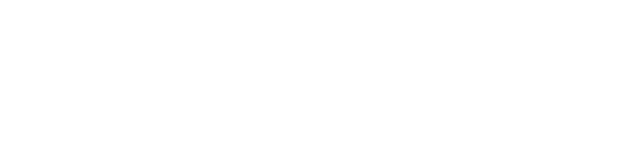
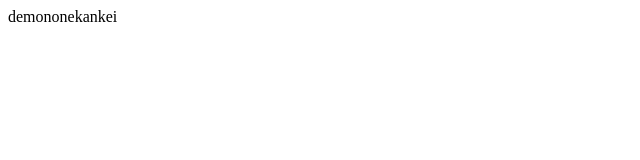
Before and after one commit to kanekiwang/git-demo, a plain HTML site: page index.html in a window 1280 px wide. Shown: the whole page, without its empty margins (0-640 px from the left). Drawn offline with Linux system fonts and the light colour scheme.

Commit message:
second save

```diff
--- a/index.html
+++ b/index.html
@@ -6,6 +6,6 @@
     <title>Document</title>
 </head>
 <body>
-
+    demononekankei
 </body>
 </html>
```
